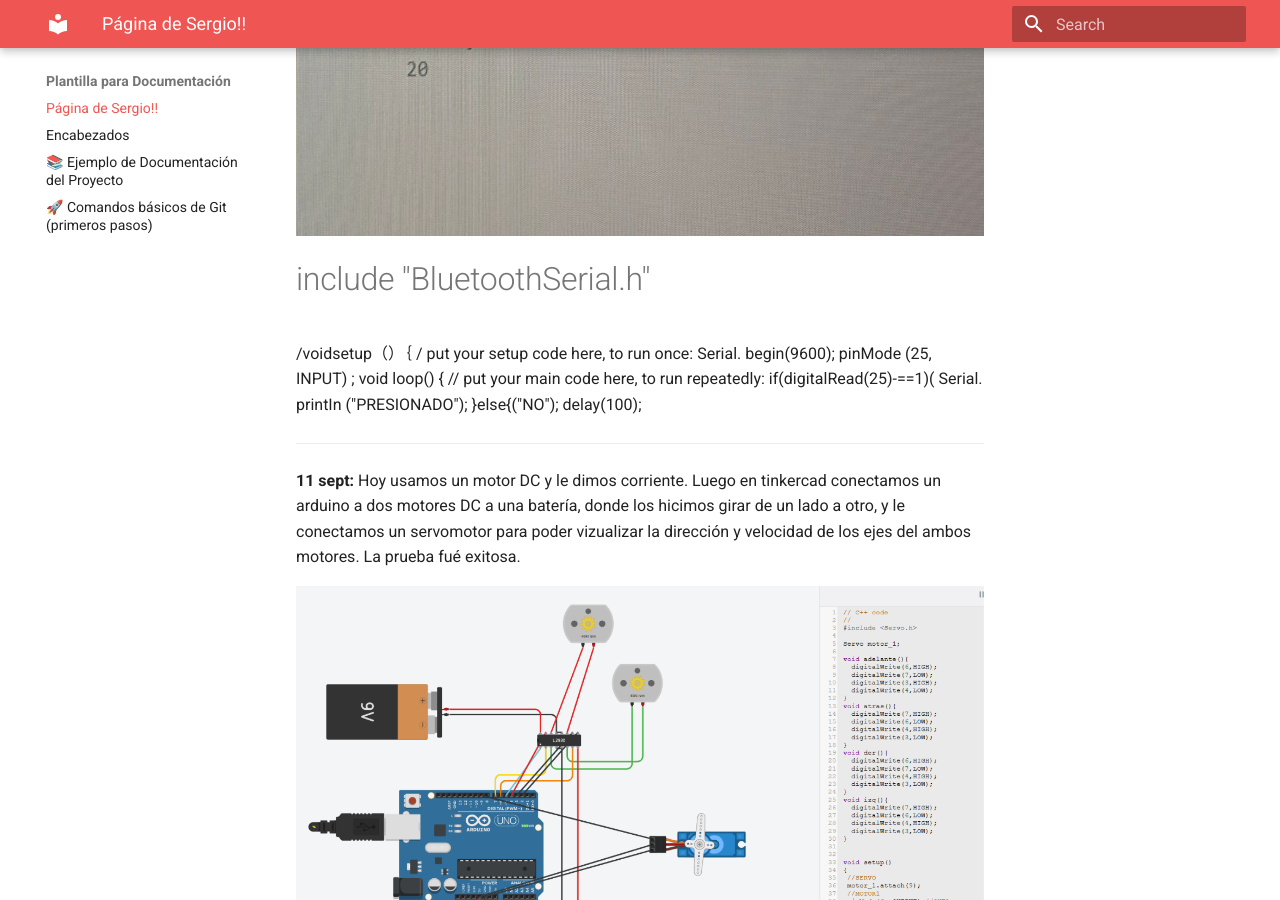
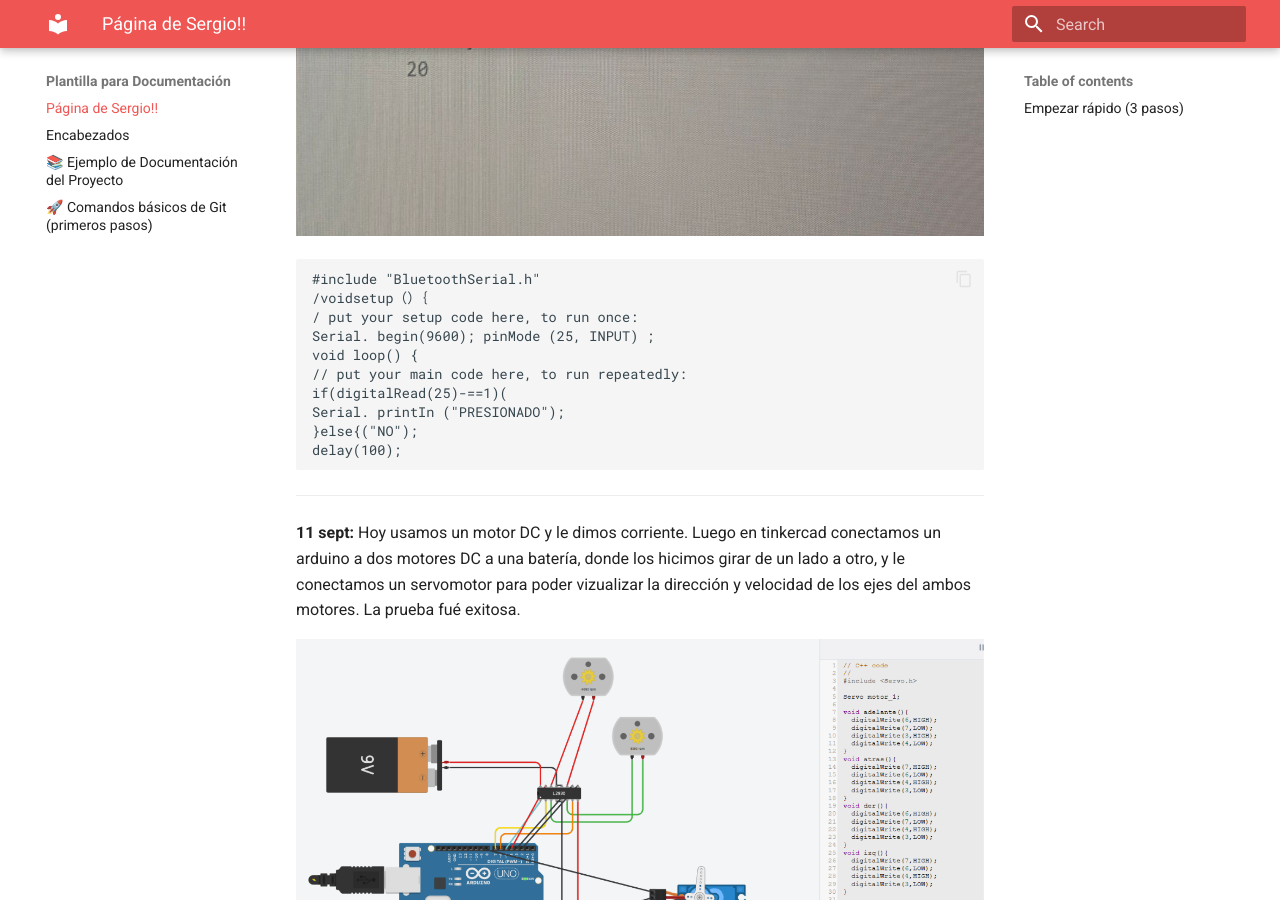
Before and after one commit to sergiocerecedo/SergioCerecedo, an MkDocs documentation site: the page built from docs/index.md, in a window 1280 px wide and 900 px high, scrolled down 7307 px. Built offline with MkDocs 1.6.1 and Material for MkDocs 9.7.7, drawn with Linux system fonts in a browser that asks for light colours; part of the change alters nothing that is shown; some of the changed text lies outside the part shown.

````diff
--- a/docs/index.md
+++ b/docs/index.md
@@ -30,6 +30,7 @@ Circuito terminado :)
 ![Diagrama del sistema](recursos/imgs/agosto4.2.jpeg)
 ![Diagrama del sistema](recursos/imgs/agosto4.3.jpeg)
 
+```
 #include "BluetoothSerial.h"
 /voidsetup（）｛
 / put your setup code here, to run once:
@@ -40,6 +41,7 @@ if(digitalRead(25)-==1)(
 Serial. printIn ("PRESIONADO");
 }else{("NO");
 delay(100);
+```
 
 
 ---
@@ -118,7 +120,7 @@ void loop()
 
 ---
 **18 de sept:**
-1. Bevel: Cambio de eje (de horizontal a vertical a $90^\circ$) y velocidad a par.
+1. Bevel: Cambio de eje (de horizontal a vertical 90°) y velocidad a par.
 
 Uso: Transmitir potencia entre ejes que se cortan.
 
````
